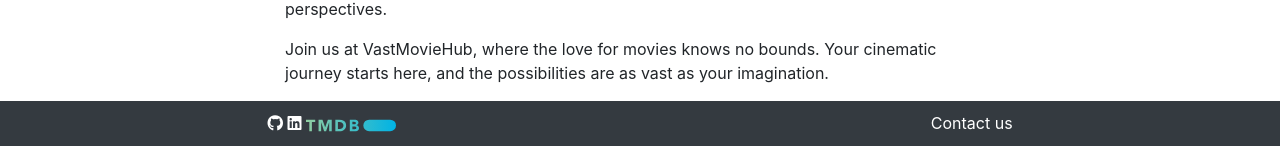
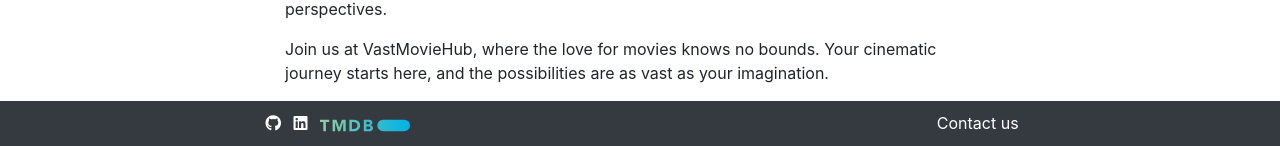
Before and after one commit to Vasileios20/MovieHub, a Django app: page /about/ in a window 1280 px wide. Shown: the part 827-973 px from the top of the page. Run offline with Django 4.2, Linux system fonts and the light colour scheme; some libraries are stand-ins or nearby versions.

Commit message:
Update base.html footer elements padding and remove stray div from movie_dateails.html

```diff
--- a/templates/base.html
+++ b/templates/base.html
@@ -95,12 +95,12 @@
 
         <footer class="bg-dark text-white d-flex justify-content-around align-items-center footer">
             <div class="">
-                <a href="https://github.com/Vasileios20/movieHub" target="_blank"
+                <a class="p-1" href="https://github.com/Vasileios20/movieHub" target="_blank"
                     aria-label="Visit the game's repository page on git hub"><i
                         class="fa-brands fa-github text-white"></i></a>
-                <a href="https://www.linkedin.com/in/vasileios-tsimourdagkas/" target="_blank"
+                <a class="p-1" href="https://www.linkedin.com/in/vasileios-tsimourdagkas/" target="_blank"
                     aria-label="Visit developers LinkedIn profile"><i class="fa-brands fa-linkedin text-white"></i></a>
-                <a href="https://www.themoviedb.org/" target="_blank" aria-label="Visit TMDB API website"><img
+                <a class="p-1" href="https://www.themoviedb.org/" target="_blank" aria-label="Visit TMDB API website"><img
                         src="{% static 'images/tmdb.svg' %}" alt="" width="90" height="15"></a>
             </div>
             <a class="text-white" href="{% url 'contact' %}">Contact us</a>
--- a/templates/movie_details.html
+++ b/templates/movie_details.html
@@ -111,6 +111,5 @@ Movie
     </div>
   </div>
 </div>
-</div>
 
 {% endblock %}
```
